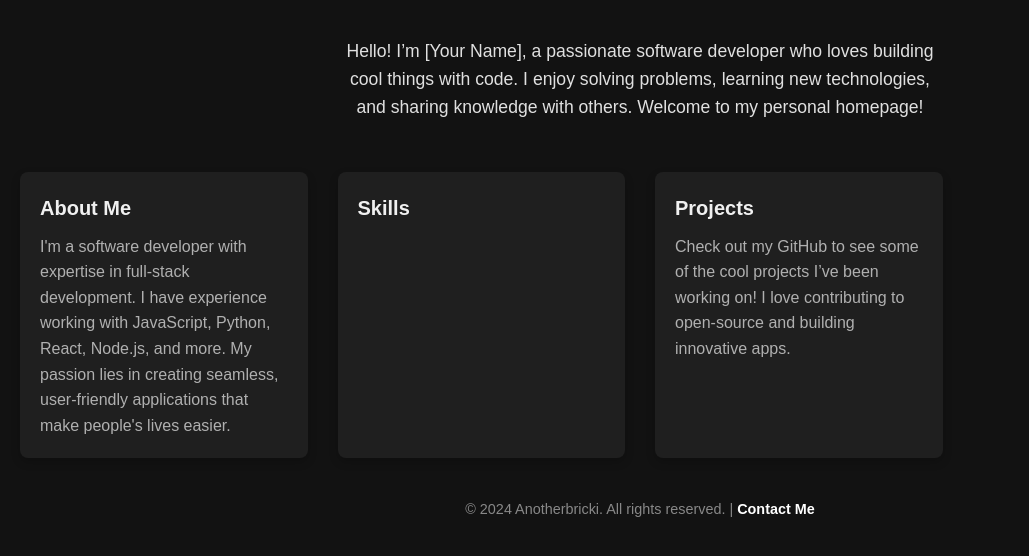
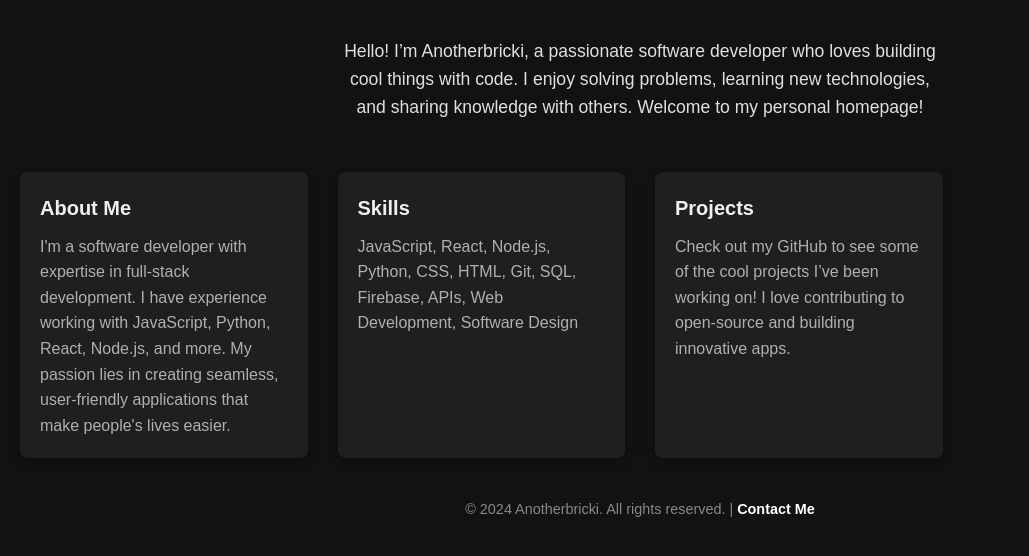
Before and after one commit to anotherbricki/anotherbricki.github.io, a plain HTML site: page index.html in a window 1280 px wide. Shown: the part 148-704 px from the top of the page, without its empty margins (0-1029 px from the left). Drawn offline with Linux system fonts and the light colour scheme.

Commit message:
Update index.html

```diff
--- a/index.html
+++ b/index.html
@@ -127,7 +127,7 @@
 </header>
 
 <section class="intro">
-    <p>Hello! I’m [Your Name], a passionate software developer who loves building cool things with code. I enjoy solving problems, learning new technologies, and sharing knowledge with others. Welcome to my personal homepage!</p>
+    <p>Hello! I’m Anotherbricki, a passionate software developer who loves building cool things with code. I enjoy solving problems, learning new technologies, and sharing knowledge with others. Welcome to my personal homepage!</p>
 </section>
 
 <div class="container">
@@ -138,6 +138,7 @@
 
     <div class="card">
         <h3>Skills</h3>
+        <p>JavaScript, React, Node.js, Python, CSS, HTML, Git, SQL, Firebase, APIs, Web Development, Software Design</p>
     </div>
 
     <div class="card">
```
